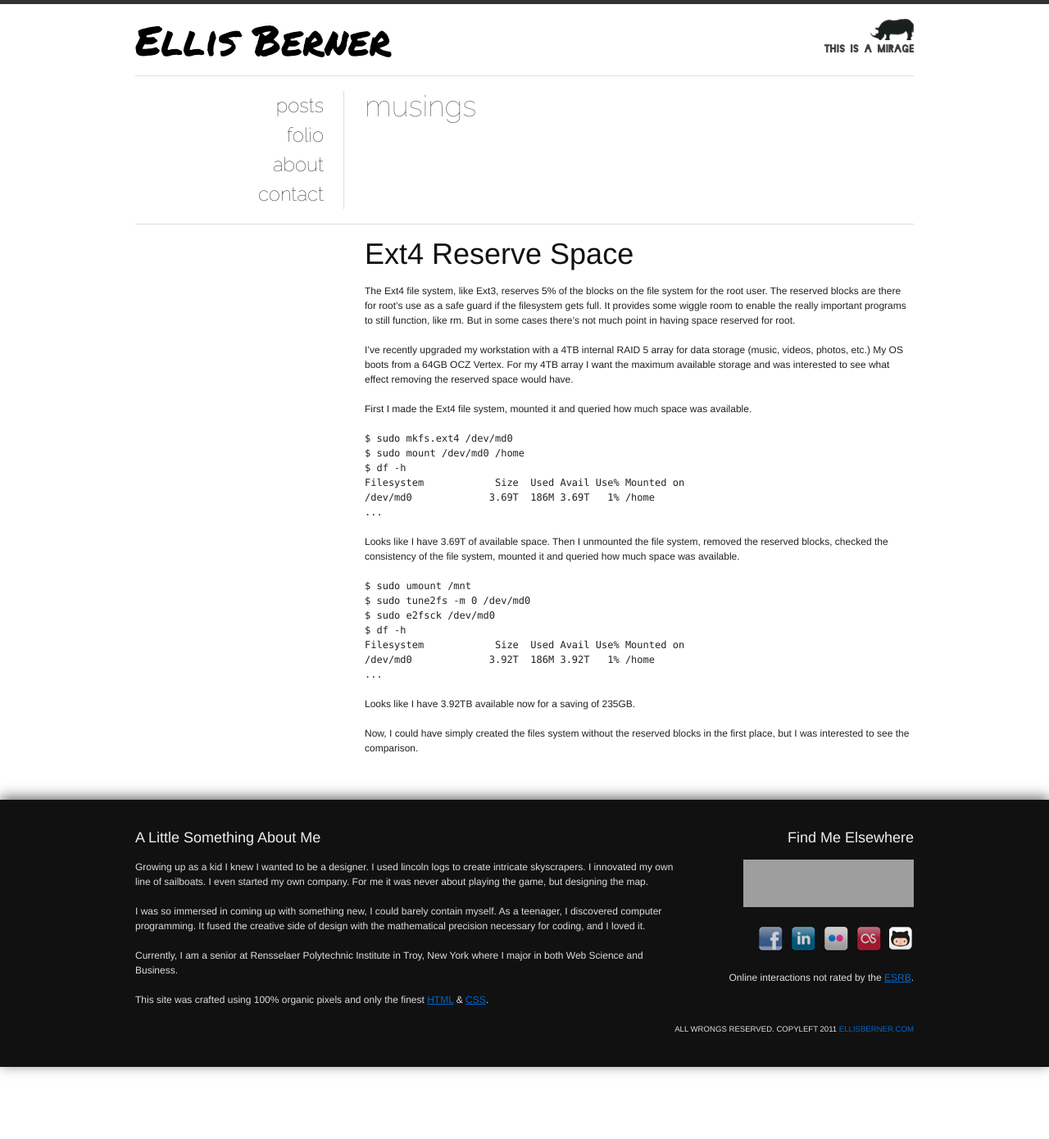
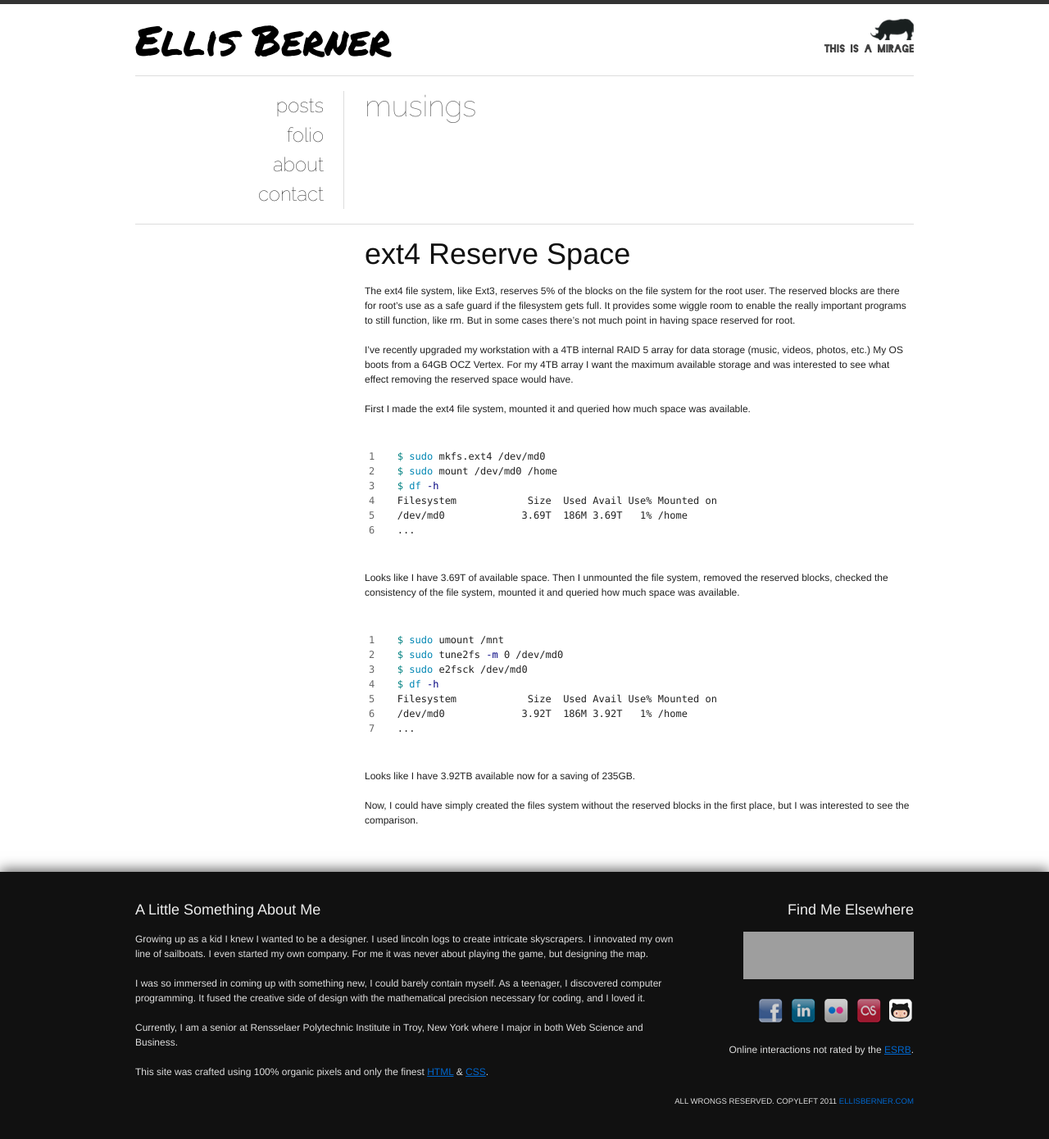
Before and after one commit to maletor/maletor.github.io, a Jekyll site: the page built from _posts/2011-01-31-ext4-reserve-space.md, in a window 1280 px wide. Shown: the whole page at 82% size. Built offline with Jekyll 4.4.1, drawn with Linux system fonts in a browser that asks for light colours; some web fonts are replaced; grey boxes are pictures that could not be loaded.

Commit message:
adding syntax highlighting

```diff
--- a/_posts/2011-01-31-ext4-reserve-space.md
+++ b/_posts/2011-01-31-ext4-reserve-space.md
@@ -3,30 +3,34 @@ layout: post
 title: ext4 Reserve Space
 ---
 
-# Ext4 Reserve Space
+# ext4 Reserve Space
 
-The Ext4 file system, like Ext3, reserves 5% of the blocks on the file system for the root user. The reserved blocks are there for root's use as a safe guard if the filesystem gets full. It provides some wiggle room to enable the really important programs to still function, like rm. But in some cases there’s not much point in having space reserved for root.
+The ext4 file system, like Ext3, reserves 5% of the blocks on the file system for the root user. The reserved blocks are there for root's use as a safe guard if the filesystem gets full. It provides some wiggle room to enable the really important programs to still function, like rm. But in some cases there’s not much point in having space reserved for root.
 
 I’ve recently upgraded my workstation with a 4TB internal RAID 5 array for data storage (music, videos, photos, etc.) My OS boots from a 64GB OCZ Vertex. For my 4TB array I want the maximum available storage and was interested to see what effect removing the reserved space would have.
 
-First I made the Ext4 file system, mounted it and queried how much space was available.
+First I made the ext4 file system, mounted it and queried how much space was available.
 
-    $ sudo mkfs.ext4 /dev/md0
-    $ sudo mount /dev/md0 /home
-    $ df -h
-    Filesystem            Size  Used Avail Use% Mounted on
-    /dev/md0             3.69T  186M 3.69T   1% /home
-    ...
+{% highlight bash linenos %}
+$ sudo mkfs.ext4 /dev/md0
+$ sudo mount /dev/md0 /home
+$ df -h
+Filesystem            Size  Used Avail Use% Mounted on
+/dev/md0             3.69T  186M 3.69T   1% /home
+...
+{% endhighlight %}
 
 Looks like I have 3.69T of available space. Then I unmounted the file system, removed the reserved blocks, checked the consistency of the file system, mounted it and queried how much space was available.
 
-    $ sudo umount /mnt
-    $ sudo tune2fs -m 0 /dev/md0
-    $ sudo e2fsck /dev/md0
-    $ df -h
-    Filesystem            Size  Used Avail Use% Mounted on
-    /dev/md0             3.92T  186M 3.92T   1% /home
-    ...
+{% highlight bash linenos %}
+$ sudo umount /mnt
+$ sudo tune2fs -m 0 /dev/md0
+$ sudo e2fsck /dev/md0
+$ df -h
+Filesystem            Size  Used Avail Use% Mounted on
+/dev/md0             3.92T  186M 3.92T   1% /home
+...
+{% endhighlight %}
 
 Looks like I have 3.92TB available now for a saving of 235GB.
 
```
